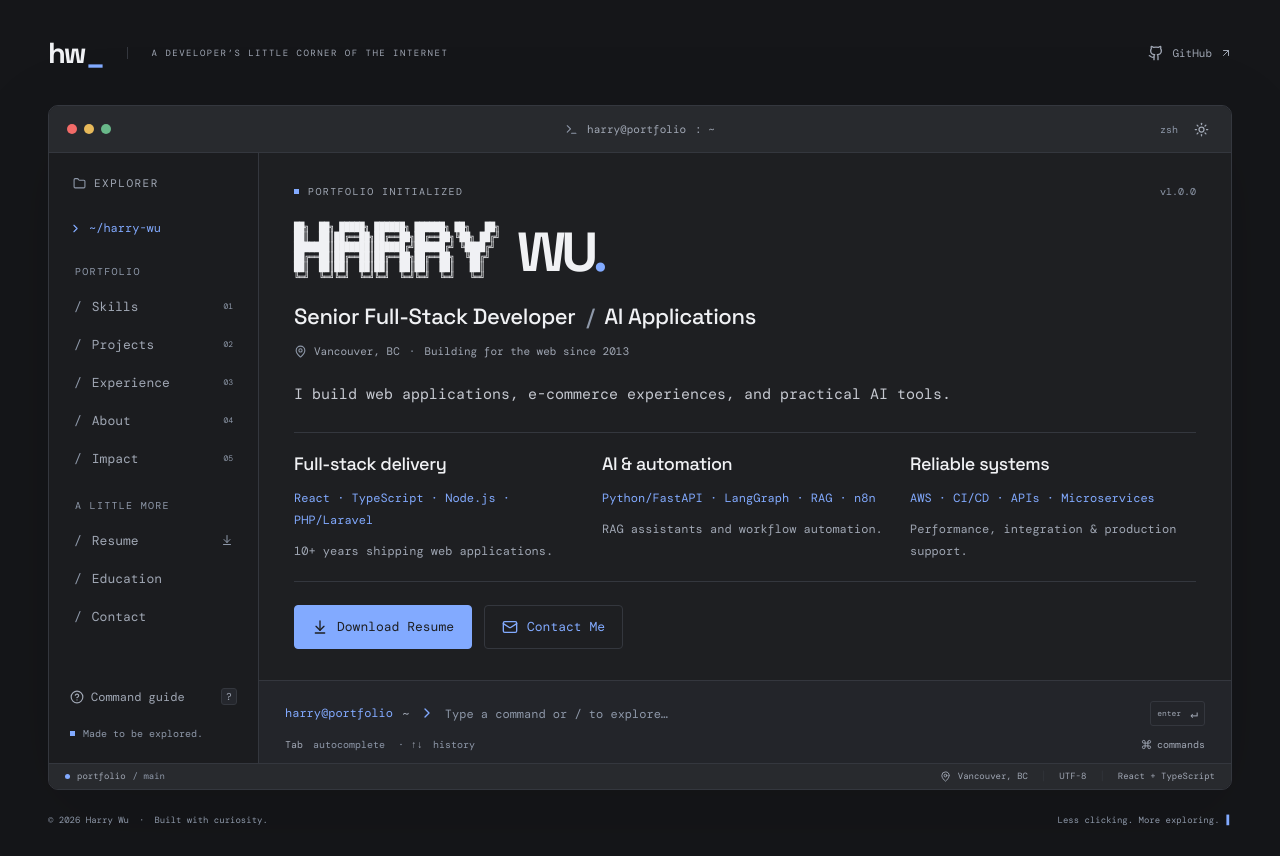
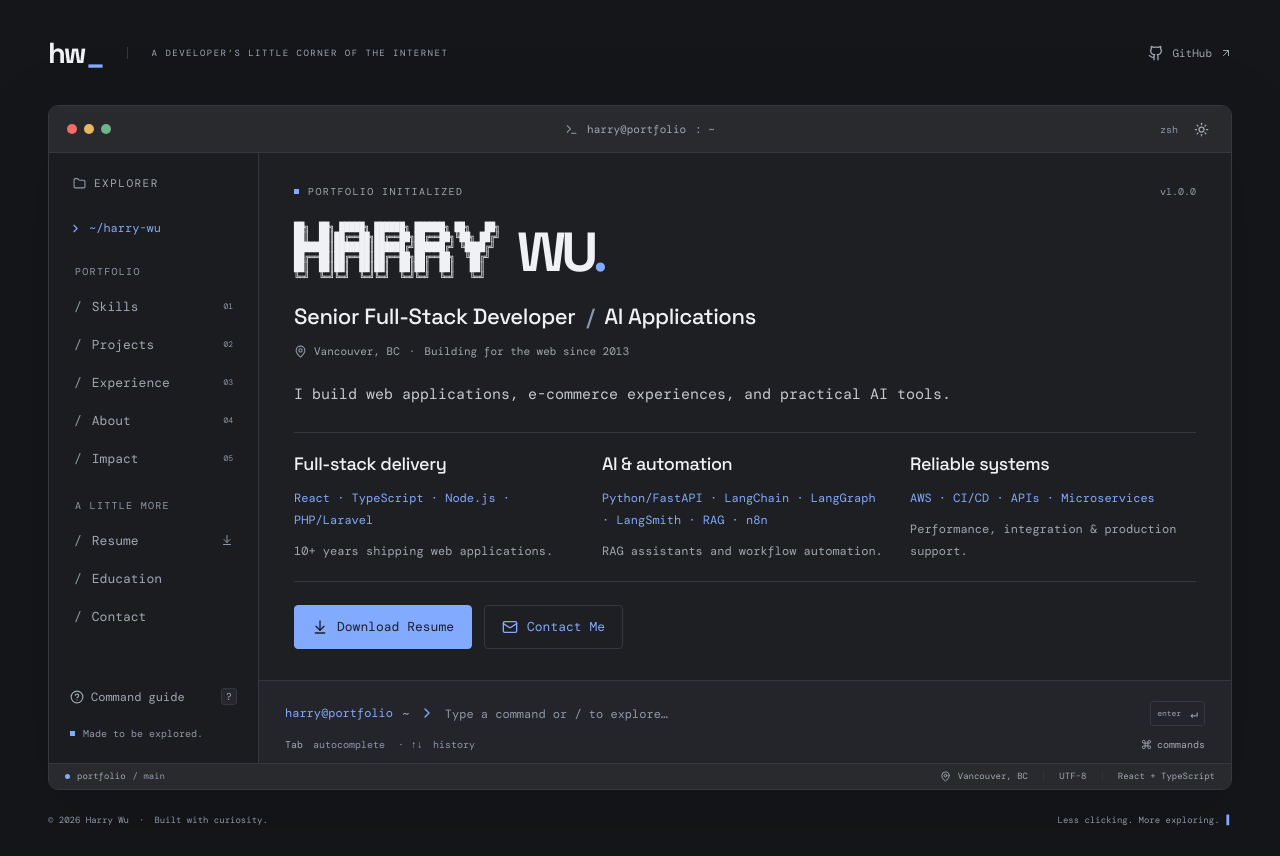
Before and after one commit to harrywutech/ai-chat-bot-resume, a React (Vite) app: page / in a window 1280 px wide. Built offline with nearby package versions, Linux system fonts and the light colour scheme.

Commit message:
Include LangChain and LangSmith in homepage AI expertise

```diff
--- a/src/data.ts
+++ b/src/data.ts
@@ -65,7 +65,7 @@ export const expertise = [
   },
   {
     title: "AI & automation",
-    stack: "Python/FastAPI · LangGraph · RAG · n8n",
+    stack: "Python/FastAPI · LangChain · LangGraph · LangSmith · RAG · n8n",
     evidence: "RAG assistants and workflow automation.",
   },
   {
```
